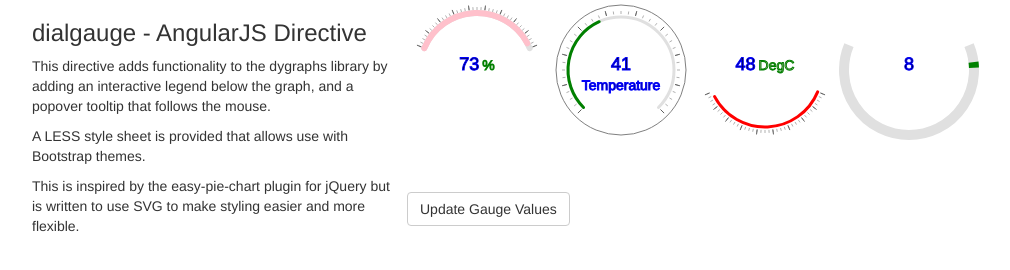
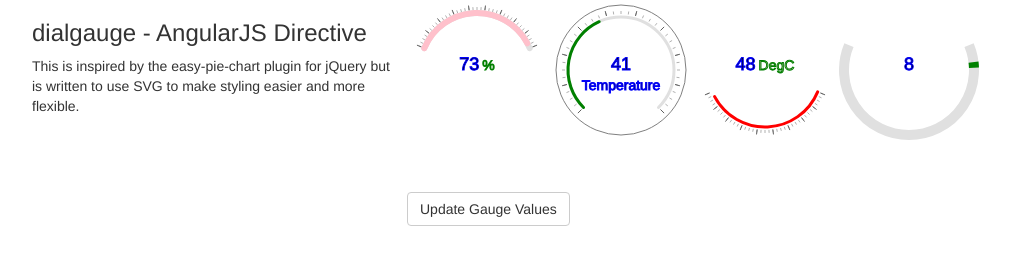
Before and after one commit to cdjackson/cdjackson.github.io, a plain HTML site: page angular-dialgauge/index.html in a window 1280 px wide. Shown: the whole page, without its empty margins (38-1048 px from the left). Drawn offline with nearby package versions, Linux system fonts and the light colour scheme; some packages are replaced by stand-ins of ours.

Commit message:
Update titles

```diff
--- a/angular-dialgauge/index.html
+++ b/angular-dialgauge/index.html
@@ -1,7 +1,7 @@
 <!doctype html>
 <html ng-app="demoApp">
 <head>
-    <title>dygraphs demo</title>
+    <title>Angular dialgauge demo</title>
     <script src="https://cdnjs.cloudflare.com/ajax/libs/jquery/2.1.1/jquery.min.js"></script>
     <script src="https://ajax.googleapis.com/ajax/libs/angularjs/1.2.0/angular.min.js"></script>
     <script src="https://ajax.googleapis.com/ajax/libs/angularjs/1.2.0/angular-sanitize.min.js"></script>
@@ -9,7 +9,6 @@
     <script src="angular-dialgauge.js"></script>
 
     <link rel="stylesheet" href="https://maxcdn.bootstrapcdn.com/bootstrap/3.2.0/css/bootstrap.min.css">
-
 
     <style>
         .dg {
@@ -37,12 +36,6 @@
     <div class="row">
         <div class="col-md-4">
             <h3>dialgauge - AngularJS Directive</h3>
-
-            <p>This directive adds functionality to the dygraphs library by adding an interactive legend below the
-                graph,
-                and a popover tooltip that follows the mouse.</p>
-
-            <p>A LESS style sheet is provided that allows use with Bootstrap themes.</p>
 
             <p>This is inspired by the easy-pie-chart plugin for jQuery but is written to use SVG to make styling easier
                 and more flexible.</p>
```
Also changed, not shown: angular-pick-a-color/index.html (+1 -1 lines).
